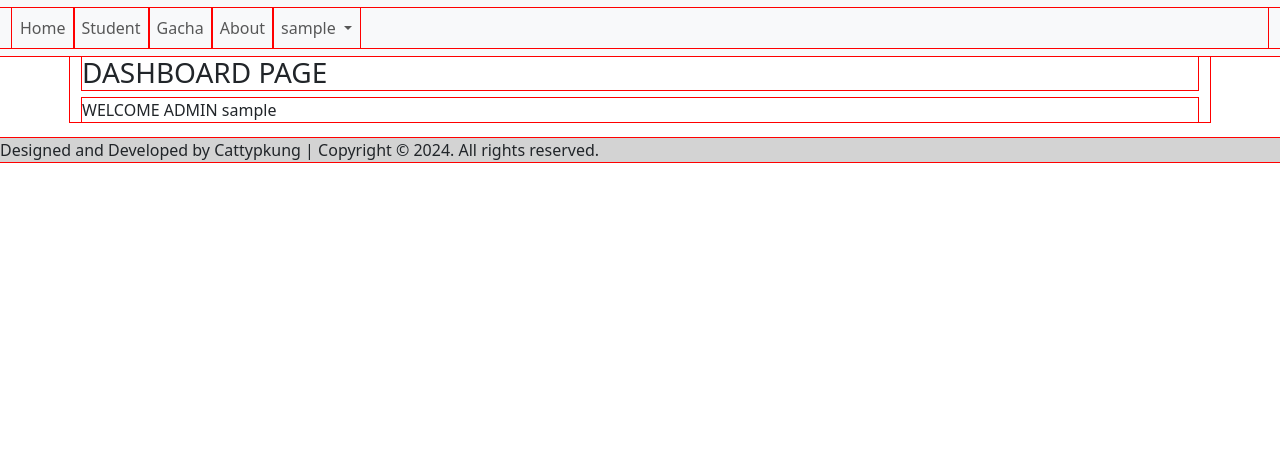
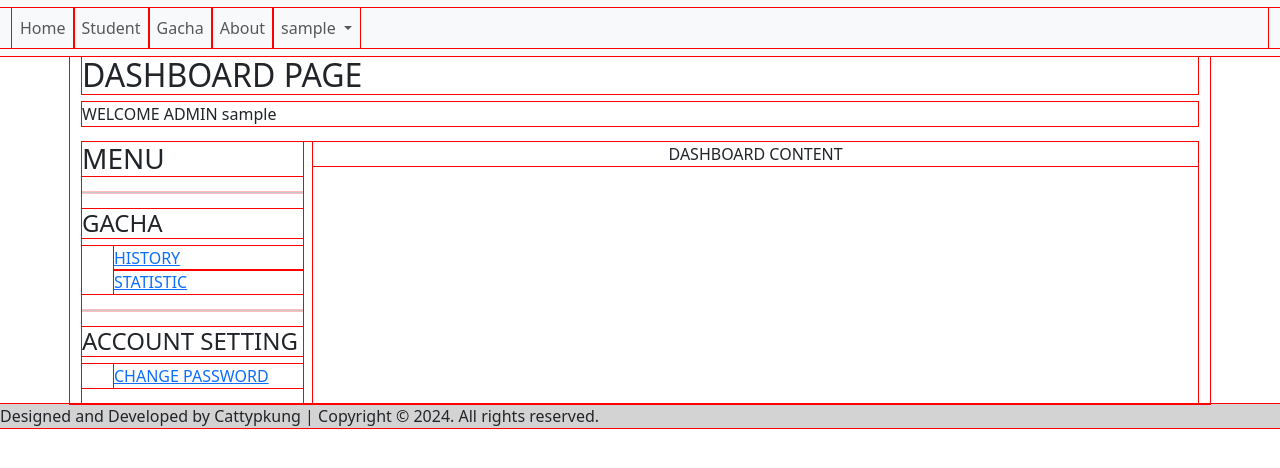
Before and after one commit to catptype/Blue-Archive-Gacha-Simulator, a Django app: page /user/dashboard in a window 1280 px wide. Shown: the top 468 px of the page. Run offline with Django 5.2, Linux system fonts and the light colour scheme; the visitor is signed in with stand-in values (Sample User, id 1).

Commit message:
Update
- Add user dashboard
- Add dashboard content: Gacha transaction history
- Change datetime format to YYYY-MM-DD HH:MM:SS
- Move some functions to 'utils' directory as utility
- Remove redundance components

```diff
--- a/gacha_app/models.py
+++ b/gacha_app/models.py
@@ -28,6 +28,9 @@ class GachaTransaction(models.Model):
     student = models.ForeignKey(Student, on_delete=models.CASCADE)
     datetime = models.DateTimeField(auto_now_add=True)
 
+    def formatted_datetime(self):
+        return self.datetime.strftime('%Y-%m-%d %H:%M:%S')
+
     @property
     def banner_name(self):
         return self.banner.name
--- a/general_app/templates/general_app/components/navbar.html
+++ b/general_app/templates/general_app/components/navbar.html
@@ -25,7 +25,6 @@
             <li><hr class="dropdown-divider"></li>
             {% endif %}
             <li><a class="dropdown-item" href="{% url 'dashboard' %}">Dashboard</a></li>
-            <li><a class="dropdown-item" href="{% url 'setting' %}">Account setting</a></li>
             <li><hr class="dropdown-divider"></li>
             <li><a class="dropdown-item" href="{% url 'logout' %}">Logout</a></li>
           </ul>
--- a/static/css/styles.css
+++ b/static/css/styles.css
@@ -17,6 +17,7 @@
     grid-gap: 10px;
 }
 
+.transaction-grid,
 .gacha-result-grid,
 .rarity-grid,
 .gacha-grid {
@@ -29,6 +30,7 @@
     grid-template-columns: repeat(3, 1fr);
 }
 
+.transaction-grid,
 .gacha-result-grid {
     grid-template-columns: repeat(5, 1fr);
 }
@@ -71,3 +73,22 @@
 .student-card:hover p {
     opacity: 1;
 }
+
+.dashboard-container {
+    display: grid;
+    grid-template-columns: 1fr 4fr;
+    grid-gap: 10px;
+}
+
+.dashboard-menu * {
+    display: block;
+}
+
+#dashboard-content {
+    display: grid;
+    place-items: center;
+}
+
+.pagination {
+    margin-top: 10px; /* Adjust the margin as needed */
+}
--- /dev/null
+++ b/user_app/templates/user_app/change_password.html
@@ -0,0 +1 @@
+<h4>CHANGE PASSWORD</h4>
--- a/user_app/templates/user_app/dashboard.html
+++ b/user_app/templates/user_app/dashboard.html
@@ -5,8 +5,75 @@
 {% block content %}
 
 <div class="container">
-    <h3>DASHBOARD PAGE</h3>
+    <h2>DASHBOARD PAGE</h2>
     <p>WELCOME {% if user.is_superuser %} ADMIN {% endif %} {{ user.username }}</p>
+    <div class="dashboard-container">
+        <!-- Left column for menu -->
+        <div class="dashboard-menu">
+            <h3>MENU</h3>
+            <hr>
+            <!-- Gacha section -->
+            <h4>GACHA</h4>
+            <ul>
+                <li><a href="#" onclick="loadModule('history')">HISTORY</a></li>
+                <li><a href="#" onclick="loadModule('statistic')">STATISTIC</a></li>
+            </ul>
+
+            <hr>
+            <!-- Account section -->
+            <h4>ACCOUNT SETTING</h4>
+            <ul>
+                <li><a href="#" onclick="loadModule('change_password')">CHANGE PASSWORD</a></li>
+            </ul>
+        </div>
+        <div>
+            <div id="loading-spinner" style="display:none;">Loading...</div>
+            <div class="dashboard-content" id="dashboard-content">DASHBOARD CONTENT</div>
+        </div>
+    </div>
+
+    <script>
+        function loadModule(module) {
+            // You can customize the URL as needed, for example, by appending a query parameter
+            var url = '{% url "dashboard" %}' + '/' + module;
+            var contentDiv = document.getElementById('dashboard-content');
+            var spinner = document.getElementById('loading-spinner');
+
+            // Show loading spinner
+            //contentDiv.style.display = 'none';
+            spinner.style.display = 'block';
+
+            // Use AJAX to load the content
+            fetch(url)
+                .then(response => response.text())
+                .then(data => {
+                    // Hide loading spinner and display content
+                    spinner.style.display = 'none';
+                    //contentDiv.style.display = 'block';
+                    contentDiv.innerHTML = data;
+                })
+                .catch(error => {
+                    console.error('Error:', error);
+                    // Handle error and hide loading spinner
+                    spinner.style.display = 'none';
+                });
+        }
+
+        function loadHistory(page=1) {
+            var url = '{% url "history" %}?page=' + page;
+            var contentDiv = document.getElementById('dashboard-content');
+
+            // Use AJAX to load the content
+            fetch(url)
+                .then(response => response.text())
+                .then(data => {
+                    contentDiv.innerHTML = data;
+                })
+                .catch(error => {
+                    console.error('Error:', error);
+                });
+        }
+    </script>
 </div>
 
 {% endblock %}
--- a/user_app/templates/user_app/setting.html
+++ /dev/null
@@ -1,5 +0,0 @@
-{% extends 'general_app/components/base.html' %}
-
-{% block title %}Setting{% endblock %}
-
-{% block content %}USER SETTING{% endblock %}
--- /dev/null
+++ b/user_app/templates/user_app/statistic.html
@@ -0,0 +1 @@
+<h4>STATISTIC</h4>
--- a/user_app/urls.py
+++ b/user_app/urls.py
@@ -7,6 +7,11 @@ urlpatterns = [
     path('register', views.register, name="register"),
     path('register_complete', views.register_complete, name="register_complete"),
     path('forget', views.forget, name='forget'),
+    # After login
     path('dashboard', views.dashboard, name='dashboard'),
-    path('setting', views.setting, name='setting'),
+    # Gacha section
+    path('dashboard/history', views.history, name='history'),
+    path('dashboard/statistic', views.statistic, name='statistic'),
+    # Account section
+    path('dashboard/change_password', views.change_password, name='change_password'),
 ]
--- /dev/null
+++ b/user_app/utils/user_authenticated.py
@@ -0,0 +1,10 @@
+from functools import wraps
+from django.http import HttpResponseForbidden
+
+def user_authenticated(view_func):
+    @wraps(view_func)
+    def _wrapped_view(request, *args, **kwargs):
+        if not request.user.is_authenticated:
+            return HttpResponseForbidden('HTTP403: You do not have permission to access this page.')
+        return view_func(request, *args, **kwargs)
+    return _wrapped_view
--- a/user_app/views.py
+++ b/user_app/views.py
@@ -1,16 +1,12 @@
 from django.shortcuts import render, redirect
 from django.contrib.auth import authenticate, login, logout
-from django.http import HttpResponseForbidden
-from functools import wraps
+from django.core.paginator import Paginator, EmptyPage, PageNotAnInteger
+from django.template.loader import render_to_string
+from django.http import HttpResponse
 from .forms import CreateNewUserForm, LoginForm
+from gacha_app.models import GachaTransaction
 
-def user_authenticated(view_func):
-    @wraps(view_func)
-    def _wrapped_view(request, *args, **kwargs):
-        if not request.user.is_authenticated:
-            return HttpResponseForbidden('HTTP403: You do not have permission to access this page.')
-        return view_func(request, *args, **kwargs)
-    return _wrapped_view
+from .utils.user_authenticated import user_authenticated
 
 # Create your views here.
 def register(request):
@@ -67,5 +63,35 @@ def dashboard(request):
     return render(request, 'user_app/dashboard.html')
 
 @user_authenticated
-def setting(request):
-    return render(request, 'user_app/setting.html')
+def history(request):
+    transactions = GachaTransaction.objects.filter(user=request.user).order_by('-id')
+
+    # Get the current page number from the request's GET parameters
+    page = request.GET.get('page', 1)
+
+    # Use Django's Paginator to paginate the transactions
+    paginator = Paginator(transactions, 10)
+
+    try:
+        # Get the transactions for the requested page
+        transactions = paginator.page(page)
+    except PageNotAnInteger:
+        # If page is not an integer, deliver the first page
+        transactions = paginator.page(1)
+    except EmptyPage:
+        # If page is out of range (e.g., 9999), deliver the last page
+        transactions = paginator.page(paginator.num_pages)
+
+    context = {
+        'transactions': transactions,
+    }
+
+    return render(request, 'user_app/history.html', context)
+
+@user_authenticated
+def statistic(request):
+    return render(request, 'user_app/statistic.html')
+
+@user_authenticated
+def change_password(request):
+    return render(request, 'user_app/change_password.html')
```
Also changed, not shown: gacha_app/admin.py (+6 -1 lines), student_app/models.py (+3 -8 lines), student_app/utils/student_portrait_path.py (added, +8 -0 lines), user_app/templates/user_app/history.html (added, +33 -0 lines), student_app/utils/__init__.py (added), user_app/utils/__init__.py (added).
